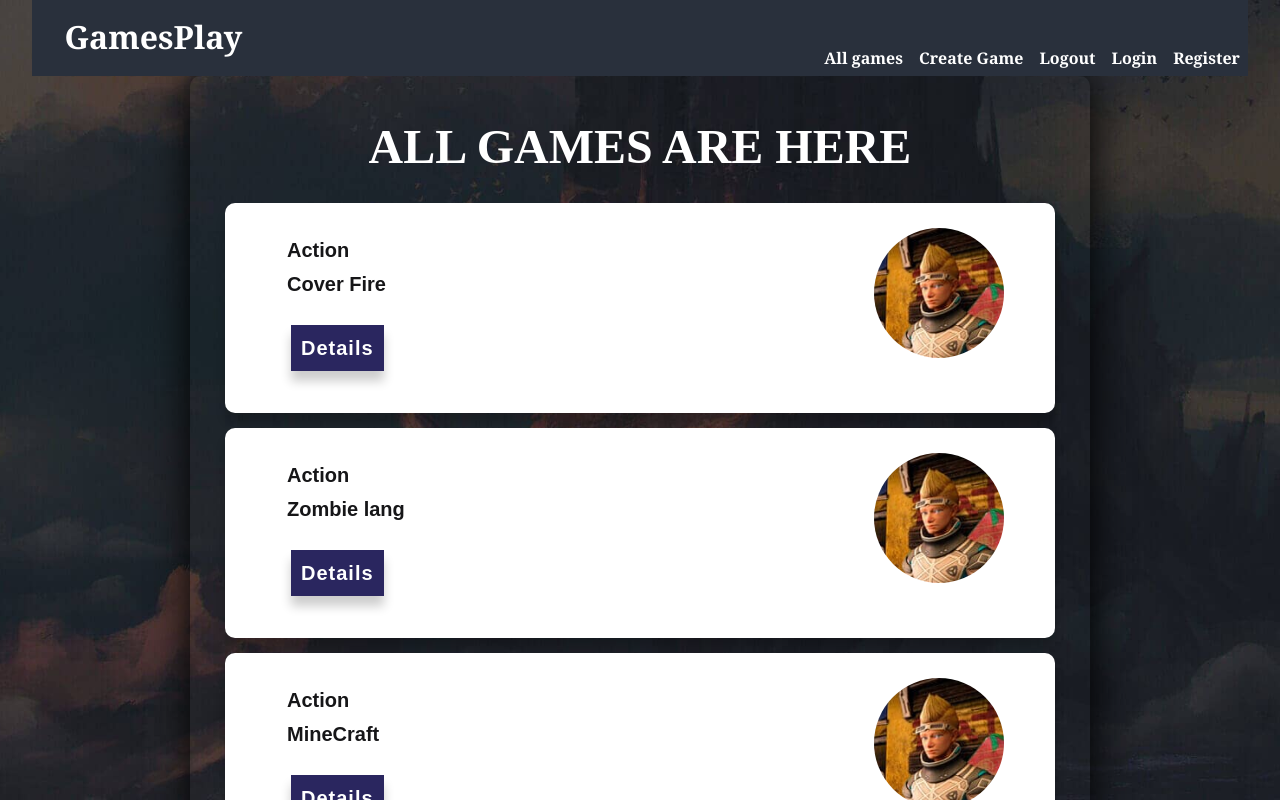
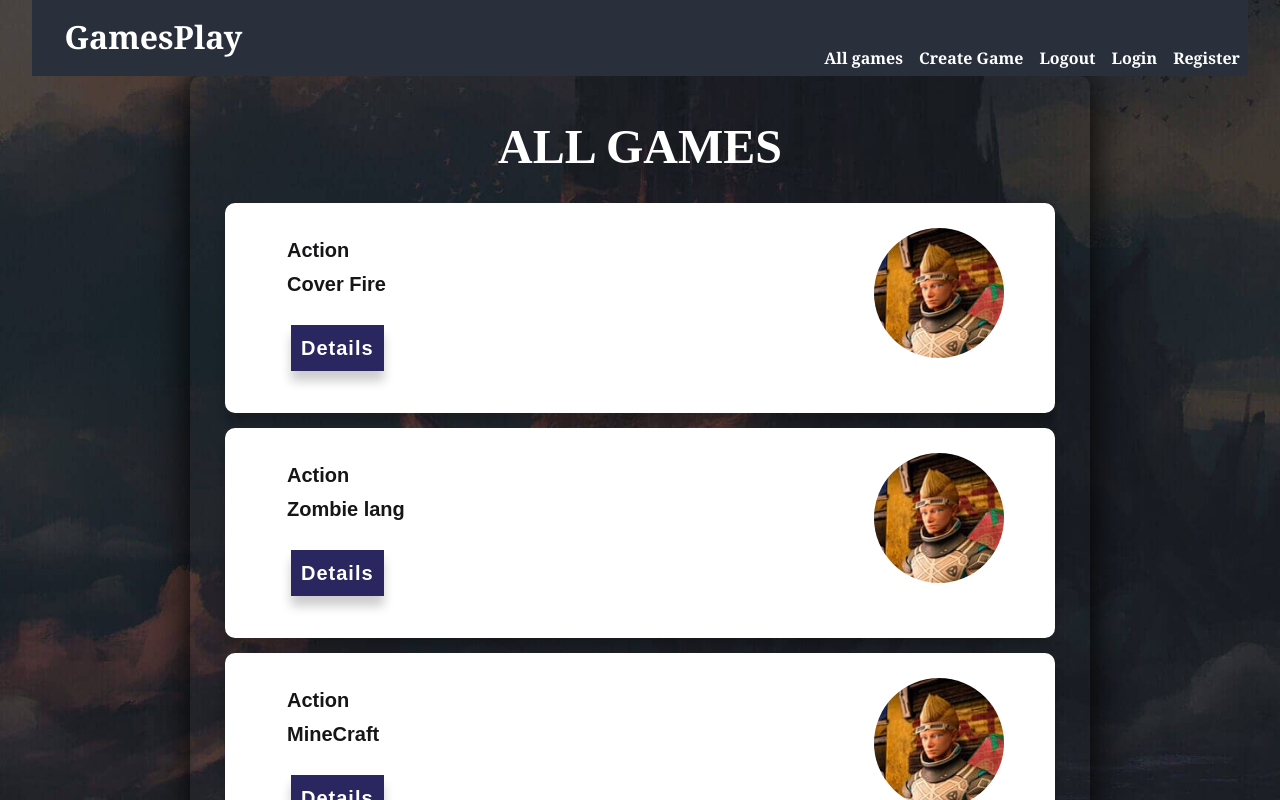
Before and after one commit to mitex22/games-play-reactjs, a React (Vite) app in the folder client/: page /games in a window 1280 px wide. Shown: the top 800 px of the page. Built offline with nearby package versions, Linux system fonts and the light colour scheme.

Commit message:
Update GameList.jsx

```diff
--- a/client/src/components/game-list/GameList.jsx
+++ b/client/src/components/game-list/GameList.jsx
@@ -2,7 +2,7 @@ const GameList = () => {
     return (
         // < !--Catalogue -- >
         <section id="catalog-page">
-            <h1>All Games Are Here</h1>
+            <h1>All Games</h1>
             {/* <!-- Display div: with information about every game (if any) --> */}
             <div className="allGames">
                 <div className="allGames-info">
```
